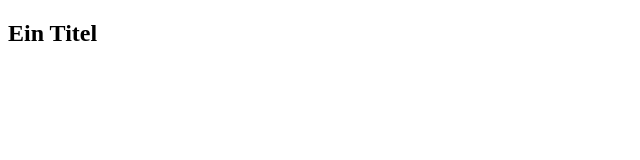
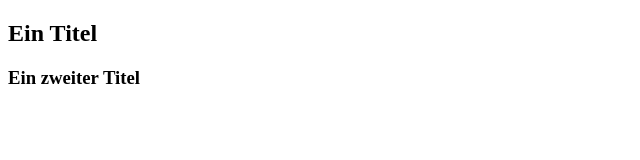
Before and after one commit to Hypnagokali/test-rebase-squash, a plain HTML site: page index.html in a window 1280 px wide. Shown: the whole page, without its empty margins (0-640 px from the left). Drawn offline with Linux system fonts and the light colour scheme.

Commit message:
[+] Zweiter Titel

```diff
--- a/index.html
+++ b/index.html
@@ -5,4 +5,5 @@
 </head>
 <body>
     <h2>Ein Titel</h2>
+    <h3>Ein zweiter Titel</h3>
 </body>
```
